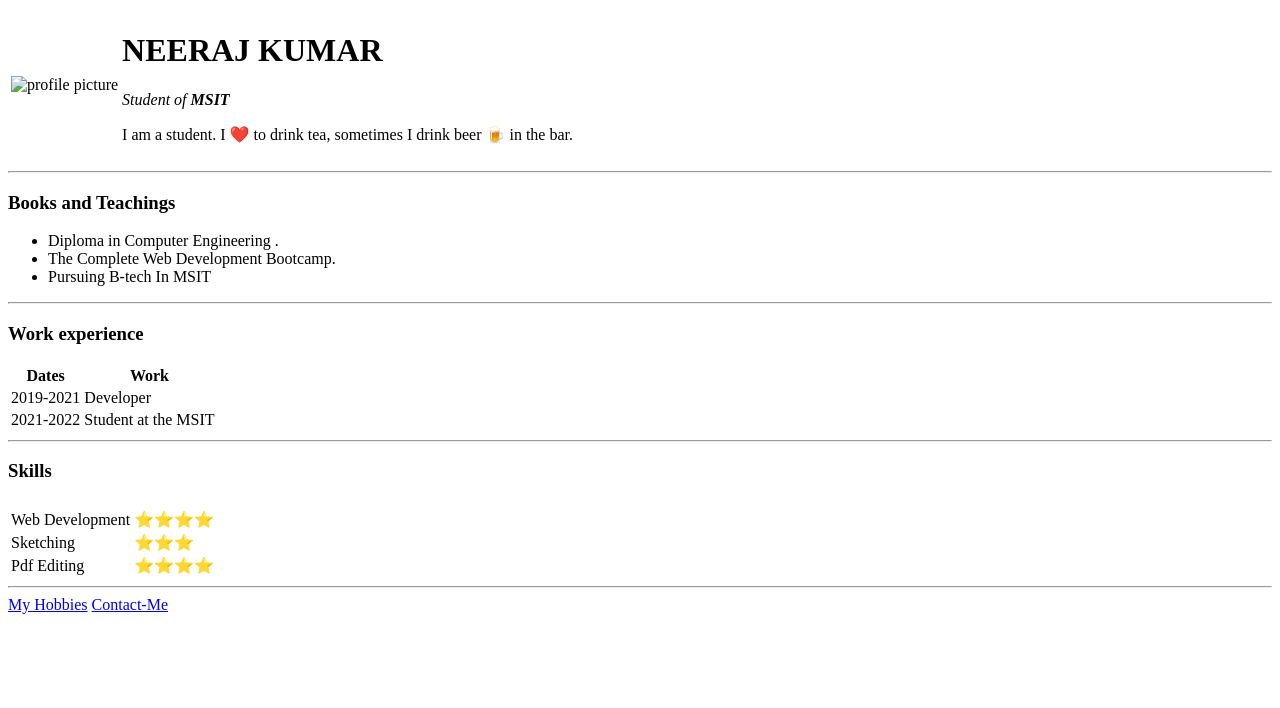
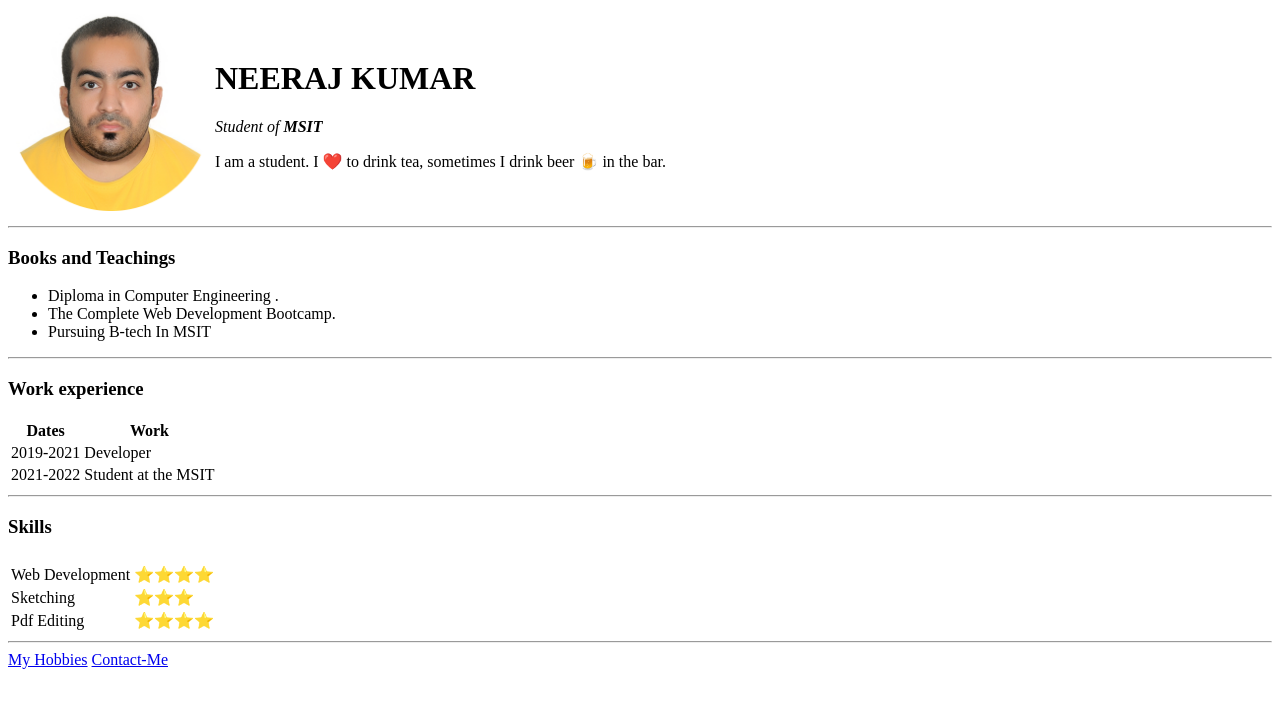
Before and after one commit to Nk5641/CV, a plain HTML site: page index.html in a window 1280 px wide. Drawn offline with Linux system fonts and the light colour scheme.

Commit message:
Update index.html

```diff
--- a/index.html
+++ b/index.html
@@ -11,7 +11,7 @@
       <tr>
         <td>
           <img
-            src="images/nk.png"
+            src="nk.png"
             height="200"
             width="200"
             alt="profile picture"
```
